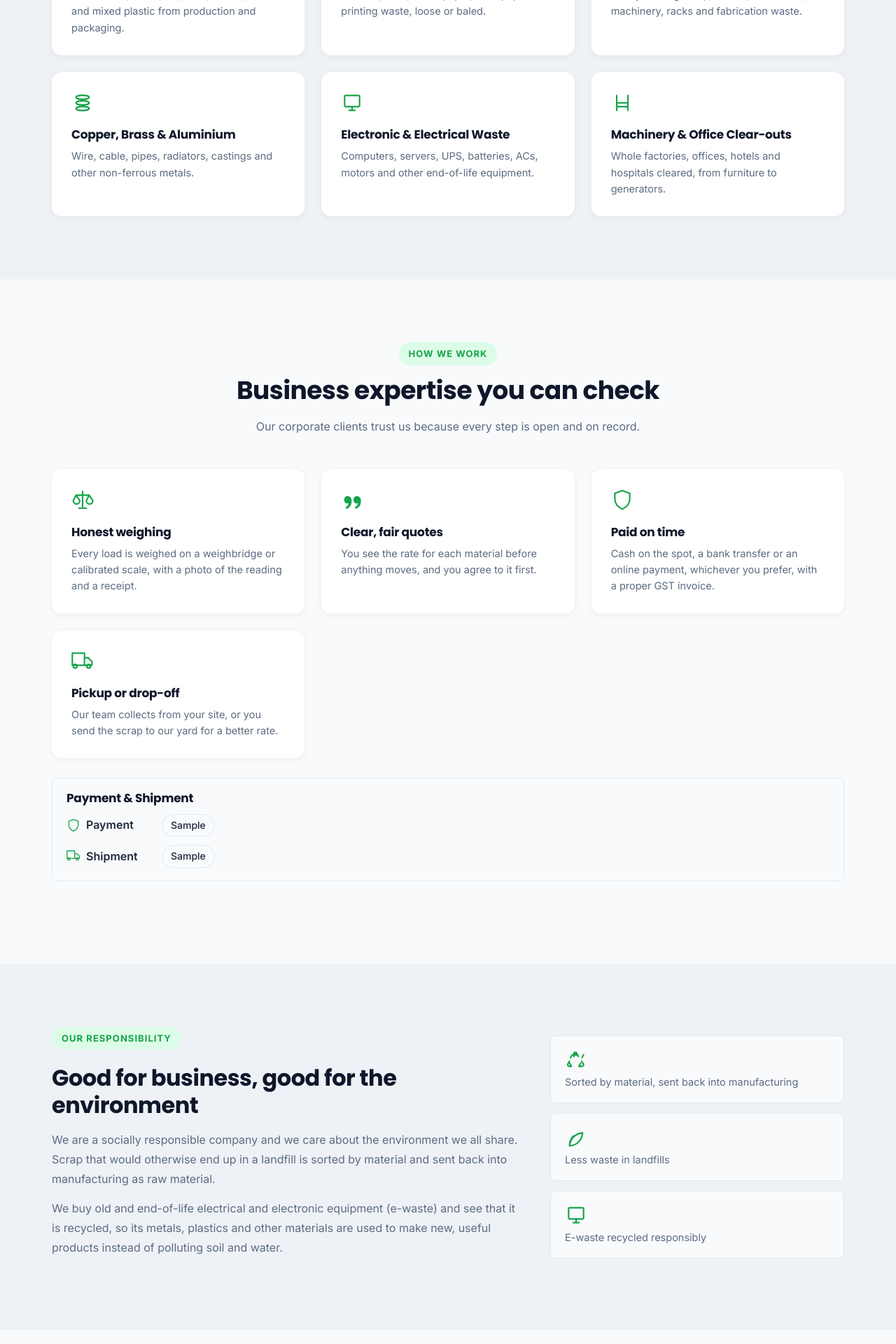
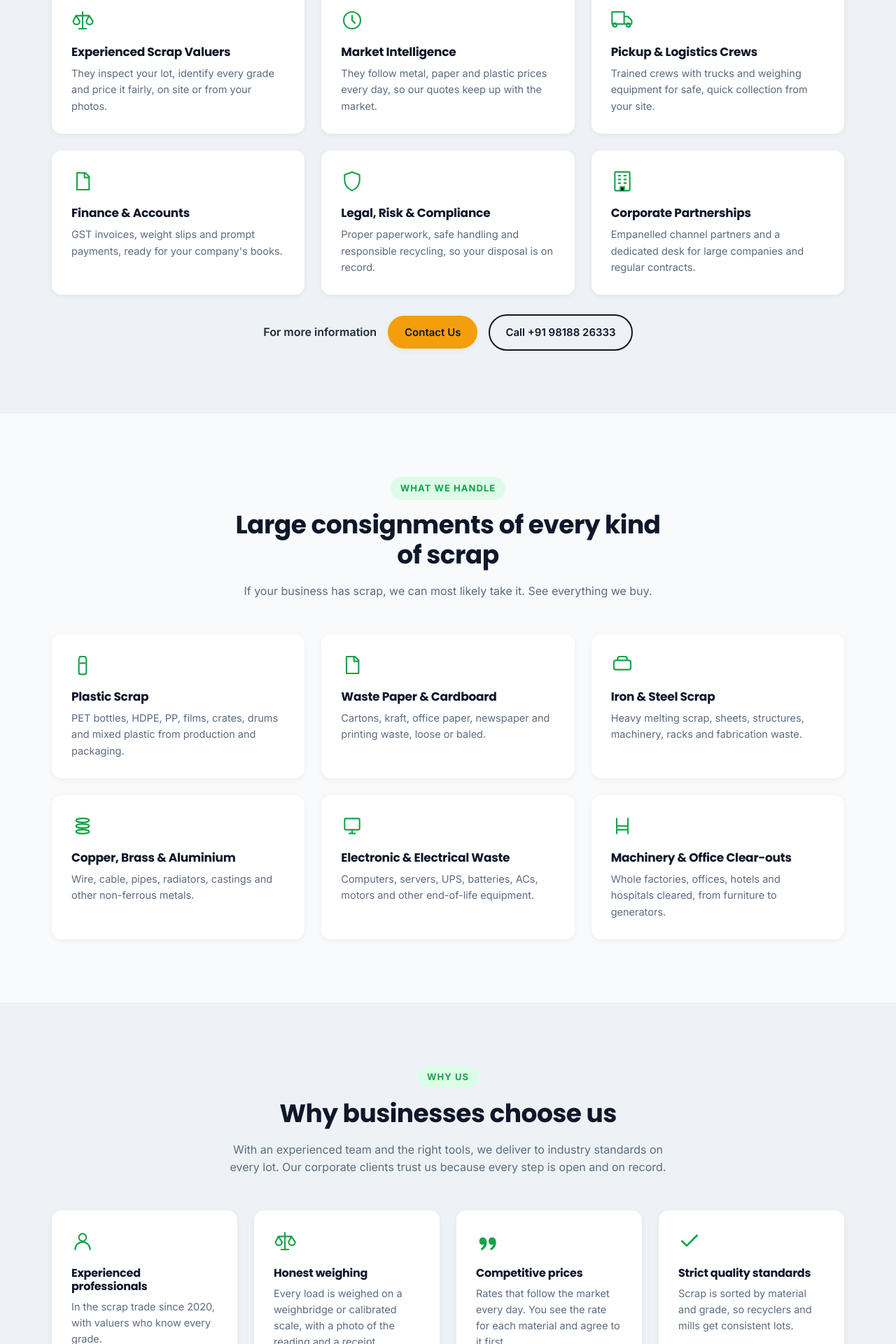
Before and after one commit to garvdiga9/Scrap-express, a Node project: template views/about.ejs in a window 1280 px wide. Shown: the part 1600-3520 px from the top of the page at 70% size. Run offline with Node 20 templates, Linux system fonts and the light colour scheme; the template is opened without the code that fills it: most values are stand-ins (such as "Sample title", 1, 10 or a date in 2020).

Commit message:
About Us: add Our Team and Why businesses choose us
- Our Team: six roles (valuers, market intelligence, pickup crews,
  finance, compliance, corporate partnerships) with contact buttons
- Why us: eight reasons, replacing the four "how we work" cards
- Hindi for all new text
- Ignore the local PBL-3 folder (college presentation files)

Co-Authored-By: Claude Opus 5.5 <noreply@anthropic.com>

```diff
--- a/public/css/style.css
+++ b/public/css/style.css
@@ -2131,3 +2131,6 @@ main[tabindex="-1"]:focus { outline: none; }
 .trade-terms dt .icon { color: var(--color-primary); }
 .trade-terms dd { margin: 0; display: flex; flex-wrap: wrap; gap: 8px; }
 .trade-chip { display: inline-block; padding: 4px 12px; border-radius: 999px; border: 1px solid var(--color-border); font-size: 14px; font-weight: 500; }
+.about-why-grid { grid-template-columns: repeat(auto-fit, minmax(230px, 1fr)); }
+.about-why-grid .why-card h3 { font-size: 16px; }
+.about-contact-line { display: flex; flex-wrap: wrap; align-items: center; justify-content: center; gap: 12px 16px; margin-top: 28px; font-weight: 600; }
--- a/views/about.ejs
+++ b/views/about.ejs
@@ -11,11 +11,23 @@
     { icon: 'ewaste', title: 'Electronic & Electrical Waste', text: 'Computers, servers, UPS, batteries, ACs, motors and other end-of-life equipment.' },
     { icon: 'chair', title: 'Machinery & Office Clear-outs', text: 'Whole factories, offices, hotels and hospitals cleared, from furniture to generators.' },
   ];
+  const team = [
+    { icon: 'scale', title: 'Experienced Scrap Valuers', text: 'They inspect your lot, identify every grade and price it fairly, on site or from your photos.' },
+    { icon: 'clock', title: 'Market Intelligence', text: 'They follow metal, paper and plastic prices every day, so our quotes keep up with the market.' },
+    { icon: 'truck', title: 'Pickup & Logistics Crews', text: 'Trained crews with trucks and weighing equipment for safe, quick collection from your site.' },
+    { icon: 'paper', title: 'Finance & Accounts', text: 'GST invoices, weight slips and prompt payments, ready for your company\'s books.' },
+    { icon: 'shield', title: 'Legal, Risk & Compliance', text: 'Proper paperwork, safe handling and responsible recycling, so your disposal is on record.' },
+    { icon: 'building', title: 'Corporate Partnerships', text: 'Empanelled channel partners and a dedicated desk for large companies and regular contracts.' },
+  ];
   const ways = [
+    { icon: 'user', title: 'Experienced professionals', text: `In the scrap trade since ${foundedYear}, with valuers who know every grade.` },
     { icon: 'scale', title: 'Honest weighing', text: 'Every load is weighed on a weighbridge or calibrated scale, with a photo of the reading and a receipt.' },
-    { icon: 'quote', title: 'Clear, fair quotes', text: 'You see the rate for each material before anything moves, and you agree to it first.' },
+    { icon: 'quote', title: 'Competitive prices', text: 'Rates that follow the market every day. You see the rate for each material and agree to it first.' },
+    { icon: 'check', title: 'Strict quality standards', text: 'Scrap is sorted by material and grade, so recyclers and mills get consistent lots.' },
+    { icon: 'clock', title: 'Timely pickup and delivery', text: 'You choose the pickup time and follow our team live. Lots for buyers leave on schedule.' },
     { icon: 'shield', title: 'Paid on time', text: 'Cash on the spot, a bank transfer or an online payment, whichever you prefer, with a proper GST invoice.' },
-    { icon: 'truck', title: 'Pickup or drop-off', text: 'Our team collects from your site, or you send the scrap to our yard for a better rate.' },
+    { icon: 'map', title: 'Wide network', text: 'A wide network of recyclers, mills and buyers, so every material finds the best home and price.' },
+    { icon: 'gear', title: 'Streamlined operations', text: 'Online quotes, pickup slots, live tracking and digital receipts: modern tools behind a proven record.' },
   ];
 %>
 
@@ -25,7 +37,7 @@
   eyebrow: 'About Us',
   heading: `Delhi's trusted scrap partner since ${foundedYear}`,
   text: `For ${years} years we have bought, sorted and recycled scrap for Delhi's businesses, from a single office clear-out to regular contracts with large companies.`,
-  links: [{ href: '#story', label: 'Our story' }, { href: '#materials', label: 'What we handle' }, { href: '#visit', label: 'Visit us' }],
+  links: [{ href: '#story', label: 'Our story' }, { href: '#team', label: 'Our team' }, { href: '#why-us', label: 'Why us' }, { href: '#visit', label: 'Visit us' }],
 }) %>
 
   <section class="section after-page-hero" id="story">
@@ -46,7 +58,31 @@
     </div>
   </section>
 
-  <section class="section section-alt" id="materials">
+  <section class="section section-alt" id="team">
+    <div class="container">
+      <div class="section-head">
+        <span class="eyebrow">Our Team</span>
+        <h2><%= teamSize.min %>–<%= teamSize.max %> people, each with a clear job</h2>
+        <p>Behind every pickup is a team that values, collects, pays and keeps the records straight.</p>
+      </div>
+      <div class="why-grid">
+        <% team.forEach((t) => { %>
+          <div class="why-card">
+            <svg class="icon icon-lg"><use href="#icon-<%= t.icon %>"/></svg>
+            <h3><%= t.title %></h3>
+            <p><%= t.text %></p>
+          </div>
+        <% }) %>
+      </div>
+      <div class="about-contact-line">
+        <span>For more information</span>
+        <button type="button" class="btn btn-accent" data-callback>Contact Us</button>
+        <a href="tel:+919818826333" class="btn btn-outline">Call +91 98188 26333</a>
+      </div>
+    </div>
+  </section>
+
+  <section class="section" id="materials">
     <div class="container">
       <div class="section-head">
         <span class="eyebrow">What We Handle</span>
@@ -65,14 +101,14 @@
     </div>
   </section>
 
-  <section class="section" id="how">
+  <section class="section section-alt" id="why-us">
     <div class="container">
       <div class="section-head">
-        <span class="eyebrow">How We Work</span>
-        <h2>Business expertise you can check</h2>
-        <p>Our corporate clients trust us because every step is open and on record.</p>
+        <span class="eyebrow">Why Us</span>
+        <h2>Why businesses choose us</h2>
+        <p>With an experienced team and the right tools, we deliver to industry standards on every lot. Our corporate clients trust us because every step is open and on record.</p>
       </div>
-      <div class="why-grid">
+      <div class="why-grid about-why-grid">
         <% ways.forEach((w) => { %>
           <div class="why-card">
             <svg class="icon icon-lg"><use href="#icon-<%= w.icon %>"/></svg>
@@ -85,7 +121,7 @@
     </div>
   </section>
 
-  <section class="section section-alt" id="responsibility">
+  <section class="section" id="responsibility">
     <div class="container about-story">
       <div class="about-story-text">
         <span class="eyebrow">Our Responsibility</span>
@@ -101,7 +137,7 @@
     </div>
   </section>
 
-  <section class="section" id="visit">
+  <section class="section section-alt" id="visit">
     <div class="container">
       <div class="about-visit">
         <div>
```
Also changed, not shown: data/i18n/hi.js, 1 other file.
